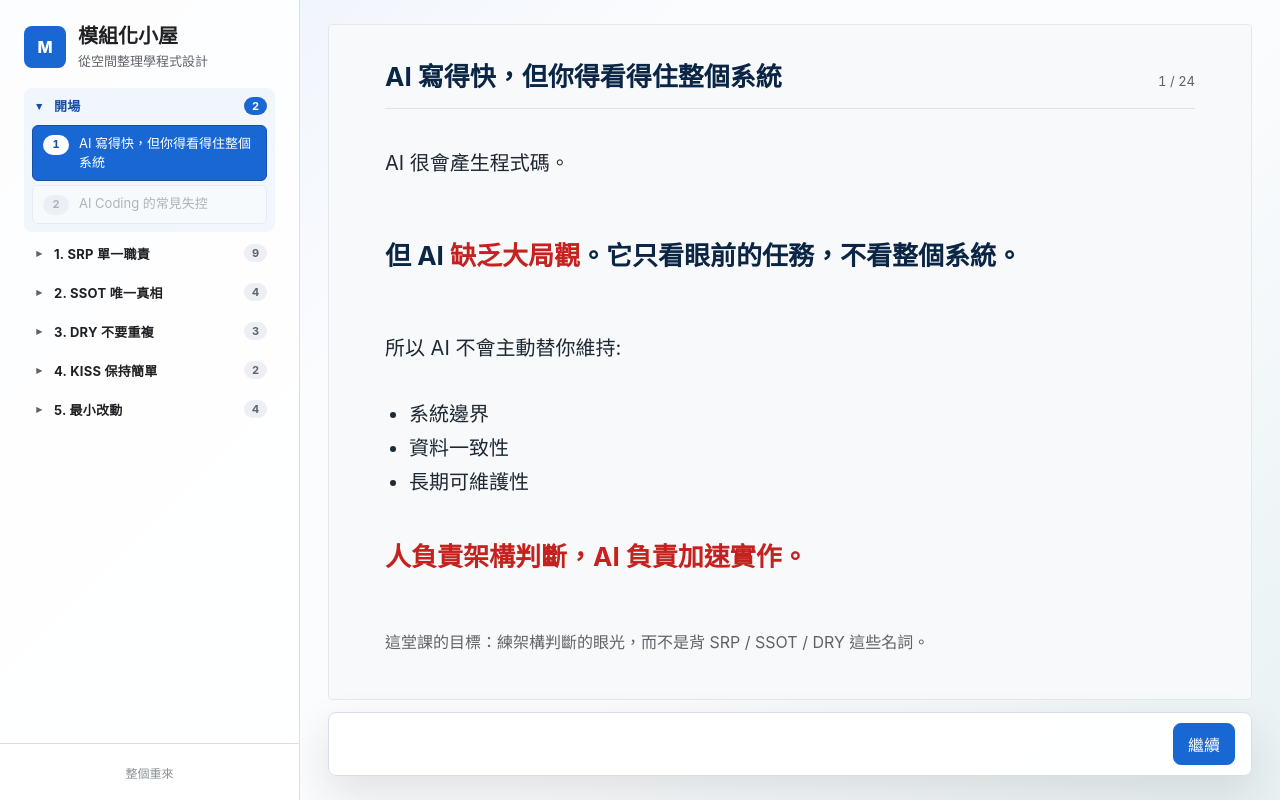
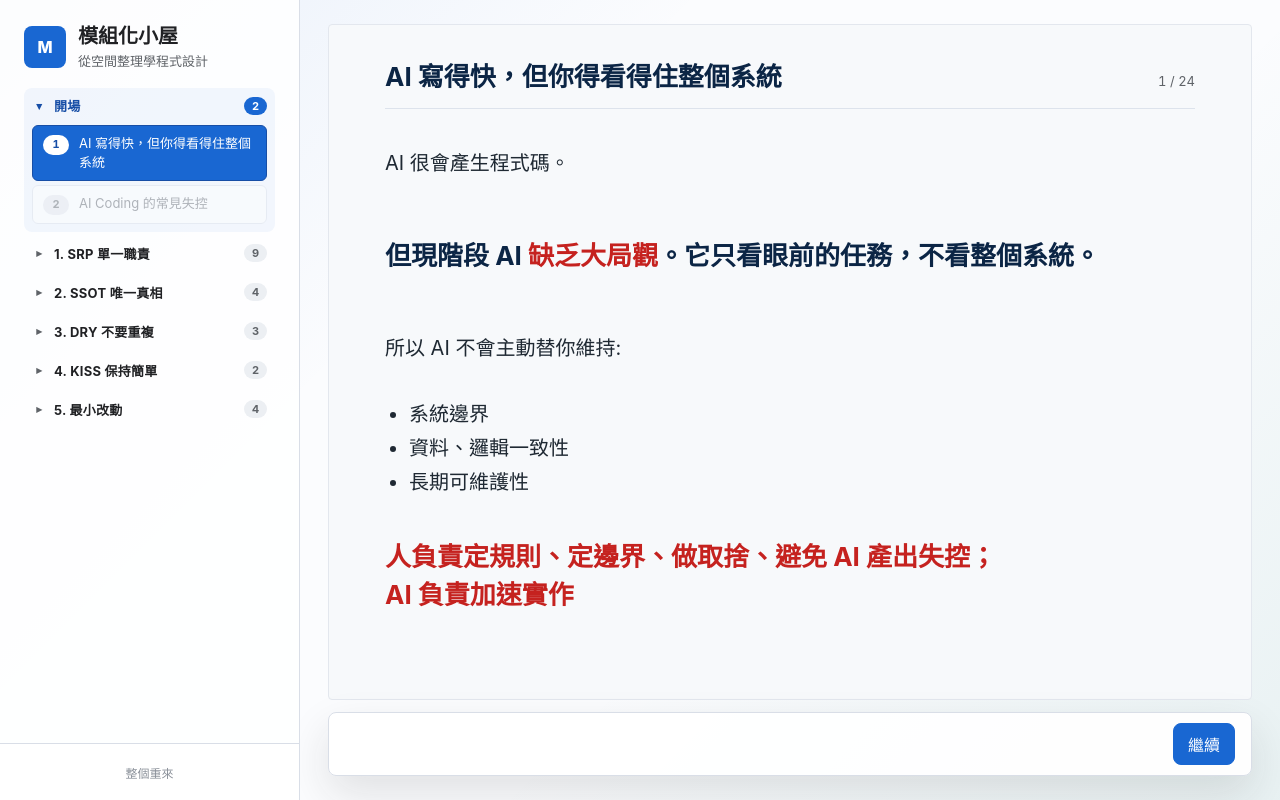
Before and after one commit to wpsteak/tiny_quest, a React (Vite) app: page / in a window 1280 px wide. Built offline with nearby package versions, Linux system fonts and the light colour scheme.

Commit message:
Refine course opening framing

```diff
--- a/src/data/levels.js
+++ b/src/data/levels.js
@@ -5,15 +5,14 @@ export const levels = [
     mode: "explain",
     html: `
       <p>AI 很會產生程式碼。</p>
-      <p class="lede">但 AI <strong>缺乏大局觀</strong>。它只看眼前的任務，不看整個系統。</p>
+      <p class="lede">但現階段 AI <strong>缺乏大局觀</strong>。它只看眼前的任務，不看整個系統。</p>
       <p>所以 AI 不會主動替你維持:</p>
       <ul>
         <li>系統邊界</li>
-        <li>資料一致性</li>
+        <li>資料、邏輯一致性</li>
         <li>長期可維護性</li>
       </ul>
-      <p class="lede"><strong>人負責架構判斷，AI 負責加速實作。</strong></p>
-      <p class="muted">這堂課的目標：練架構判斷的眼光，而不是背 SRP / SSOT / DRY 這些名詞。</p>
+      <p class="lede"><strong>人負責定規則、定邊界、做取捨、避免 AI 產出失控；<br/>AI 負責加速實作</strong></p>
     `
   },
   {
```
